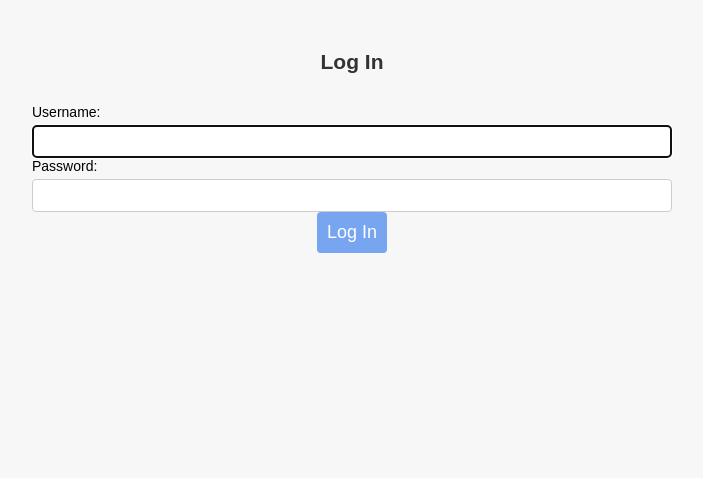
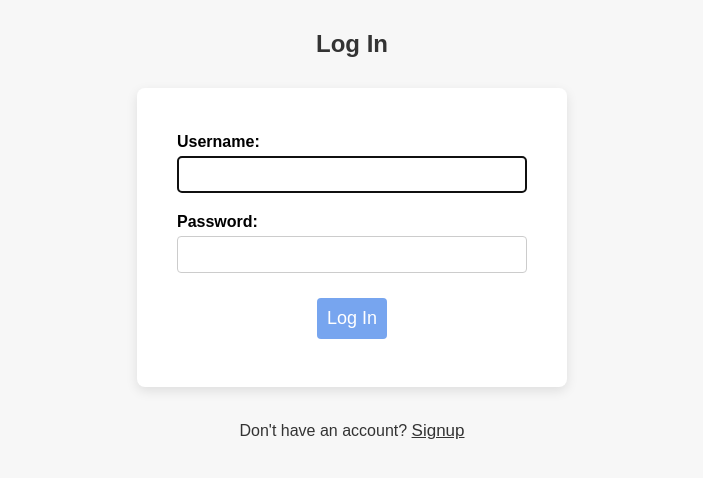
Before and after one commit to ReeceL0ck/WorkoutTracker, a Django app: page /accounts/login/ in a window 1280 px wide. Shown: the top 478 px of the page, without its empty margins (288-991 px from the left). Run offline with Django 5.2, Linux system fonts and the light colour scheme.

Commit message:
Added CSS to auth and redirect non auth users to login

```diff
--- a/coreapp/tracker/static/tracker/style.css
+++ b/coreapp/tracker/static/tracker/style.css
@@ -180,3 +180,55 @@ p {
     box-shadow: 0 4px 8px 0 rgba(0,0,0,0.2);
     text-align: center;
 }
+
+.auth-form {
+    justify-content: center;
+    align-items: center;
+    margin: 0;
+
+    background-color: #ffffff;
+    padding: 30px 40px;
+    border-radius: 8px;
+    box-shadow: 0 4px 12px rgba(0, 0, 0, 0.1);
+    width: 350px;
+}
+
+.auth-form input[type="text"],
+.auth-form input[type="password"] {
+    width: 100%;
+    padding: 10px;
+    margin-top: 5px;
+    margin-bottom: 5px;
+    border: 1px solid #ccc;
+    border-radius: 4px;
+    box-sizing: border-box;
+}
+.auth-form label {
+    font-weight: bold;
+    display: block;
+    margin-top: 15px;
+}
+
+.auth-form input[type="submit"] {
+    background-color: #77a5ef;
+    color: #333;
+    padding: 10px;
+    margin-top: 20px;
+    width: 100%;
+    border: none;
+    border-radius: 4px;
+    cursor: pointer;
+    font-weight: bold;
+}
+
+.auth-form input[type="submit"]:hover {
+    background-color: #5f93e1;
+}
+.signup {
+  background: none;
+  border: none;
+  outline: none;
+  font-size: 17px;
+  color: #333;
+  cursor: pointer;
+}
--- a/coreapp/tracker/templates/base.html
+++ b/coreapp/tracker/templates/base.html
@@ -38,8 +38,7 @@
                             {% csrf_token %}
                             <button type="submit">Login</button>
                             </form>
-                        {% endif %}
-
+                        {%endif%}
                     </a>
                 </li>
             </ul>
--- a/coreapp/tracker/views.py
+++ b/coreapp/tracker/views.py
@@ -3,11 +3,13 @@ from django.http import HttpResponse
 from .forms import ExerciseForm, ViewProgress
 from .models import Exercise
 import json
+from django.contrib.auth.decorators import login_required
 
-
+@login_required(login_url='/accounts/login/')
 def index(request):
     return render(request, 'index.html')
 
+@login_required(login_url='/accounts/login/')
 def graphing(request):
     exercise_name = 'rdl'
     try:
@@ -27,6 +29,7 @@ def graphing(request):
 
     return render(request, 'graphing.html', context={'graph_data':datapoints, 'page_title':page_title})
 
+@login_required(login_url='/accounts/login/')
 def overview(request):
     context = {}
     context['form']= ViewProgress()
@@ -49,6 +52,7 @@ def overview(request):
 
     return render(request, 'overview.html', context)
 
+@login_required(login_url='/accounts/login/')
 def workout(request):
     context ={}
     context['form']= ExerciseForm()
--- a/coreapp/user_login/templates/registration/login.html
+++ b/coreapp/user_login/templates/registration/login.html
@@ -6,11 +6,17 @@
 <meta name="viewport" content="width=device-width, initial-scale=1.0">
 <link rel="stylesheet" type="text/css" href="{% static 'tracker/style.css' %}">
 </head>
-<div class="form-container">
+<body style="justify-content: center; align-items: center; display: flex;"></body>
+<div >
 <h2>Log In</h2>
-<form method="post">
+<form class="auth-form" method="post">
   {% csrf_token %}
   {{ form }}
-  <button class="form-submit" type="submit">Log In</button>
+  <button style="margin-top: 20px;" class="form-submit" type="submit">Log In</button>
+  <button class="signup" type="submit">
+
+  </button>
 </form>
+<p style="text-align: center;">Don't have an account? <a    class="signup" href="{% url 'signup' %}">Signup</a></p>
 </div>
+</body>
```
Also changed, not shown: coreapp/user_login/templates/registration/signup.html (+9 -5 lines).
